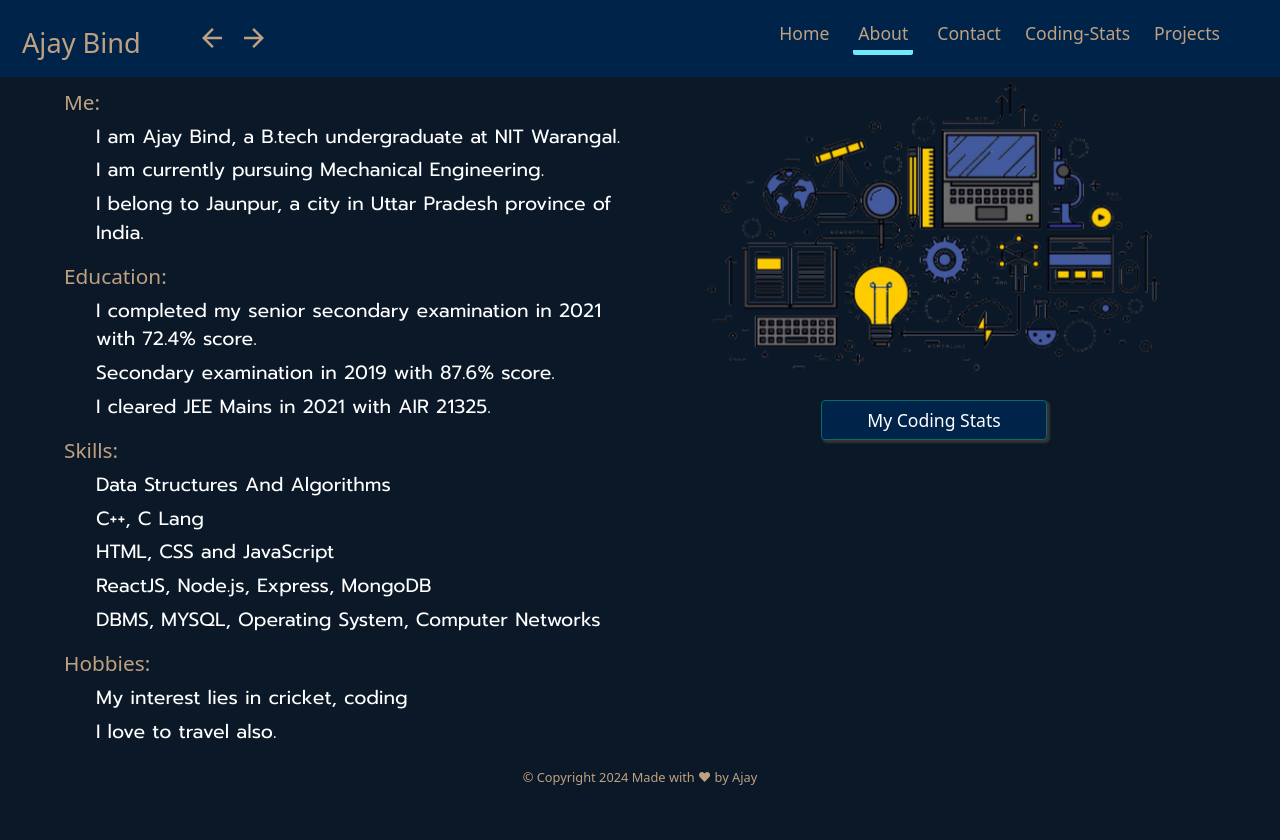
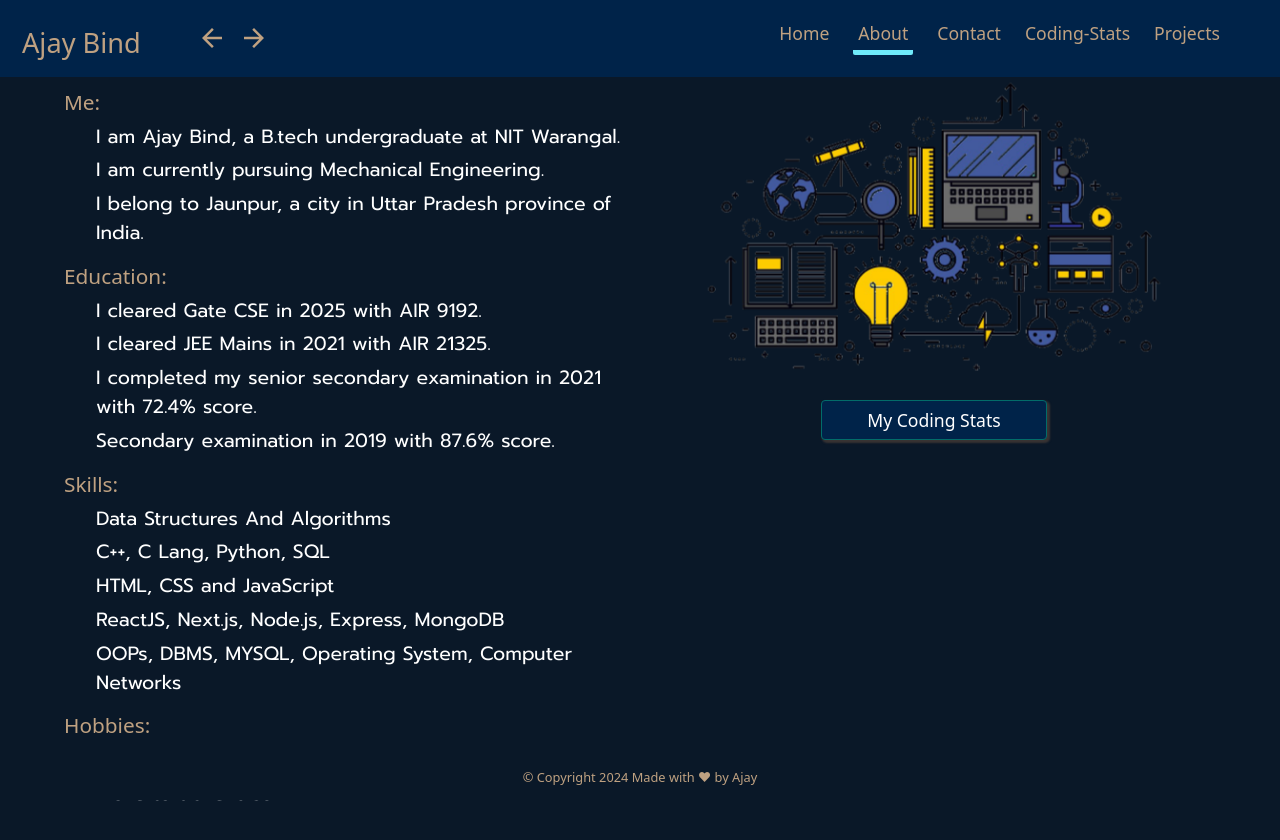
Before and after one commit to ajay1214/Portfolio, a React (Create React App) app: page /about in a window 1280 px wide. Shown: the top 840 px of the page. Built offline with nearby package versions, Linux system fonts and the light colour scheme.

Commit message:
educational details update

```diff
--- a/src/components/About.jsx
+++ b/src/components/About.jsx
@@ -29,22 +29,23 @@ const About = () => {
               <h3>Education:</h3>
               <p>
                 <ul className="about-info">
+                  <li>I cleared Gate CSE in 2025 with AIR 9192.</li>
+                  <li>I cleared JEE Mains in 2021 with AIR 21325.</li>
                   <li>
                     I completed my senior secondary examination in 2021 with
                     72.4% score.
                   </li>
                   <li>Secondary examination in 2019 with 87.6% score.</li>
-                  <li>I cleared JEE Mains in 2021 with AIR 21325.</li>
                 </ul>
               </p>
               <h3>Skills:</h3>
               <p>
                 <ul className="about-info">
                   <li>Data Structures And Algorithms</li>
-                  <li>C++, C Lang</li>
+                  <li>C++, C Lang, Python, SQL</li>
                   <li>HTML, CSS and JavaScript</li>
-                  <li>ReactJS, Node.js, Express, MongoDB</li>
-                  <li>DBMS, MYSQL, Operating System, Computer Networks</li>
+                  <li>ReactJS, Next.js, Node.js, Express, MongoDB</li>
+                  <li>OOPs, DBMS, MYSQL, Operating System, Computer Networks</li>
                 </ul>
               </p>
               <h3>Hobbies:</h3>
```
